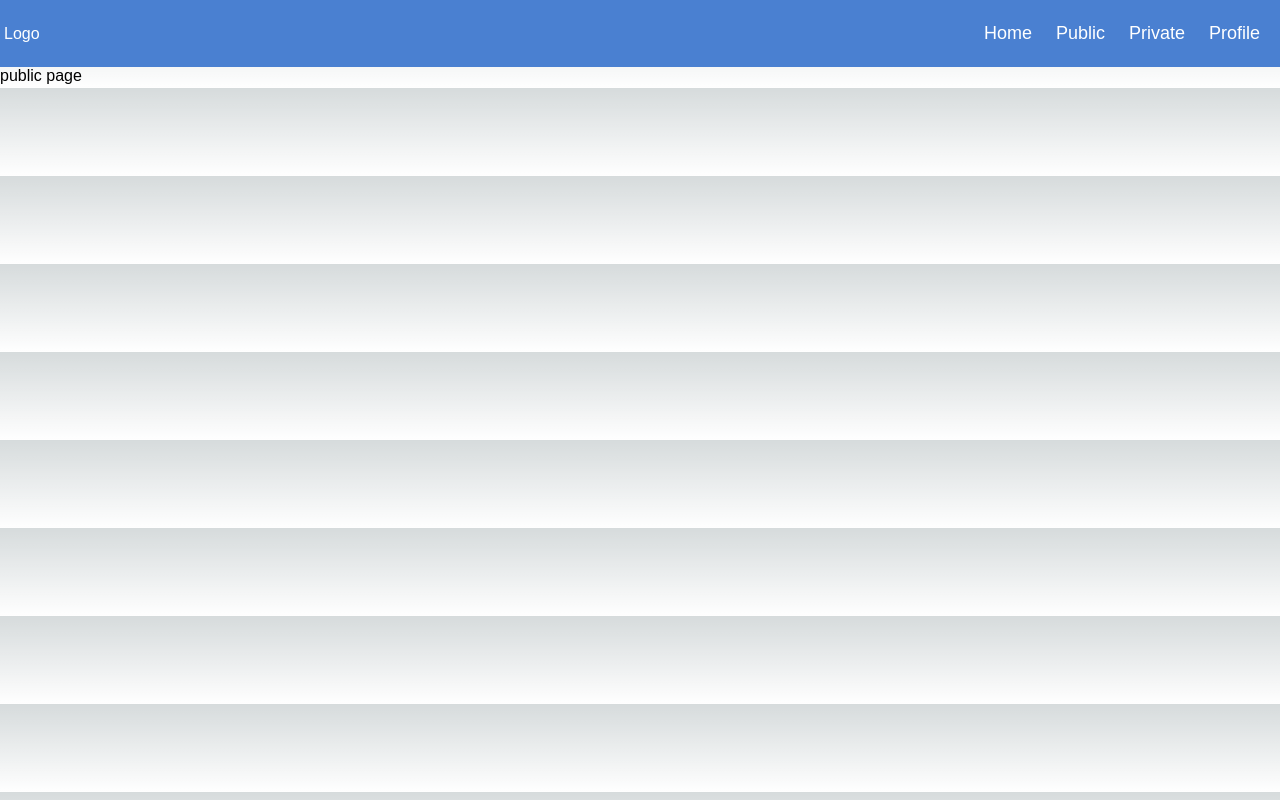
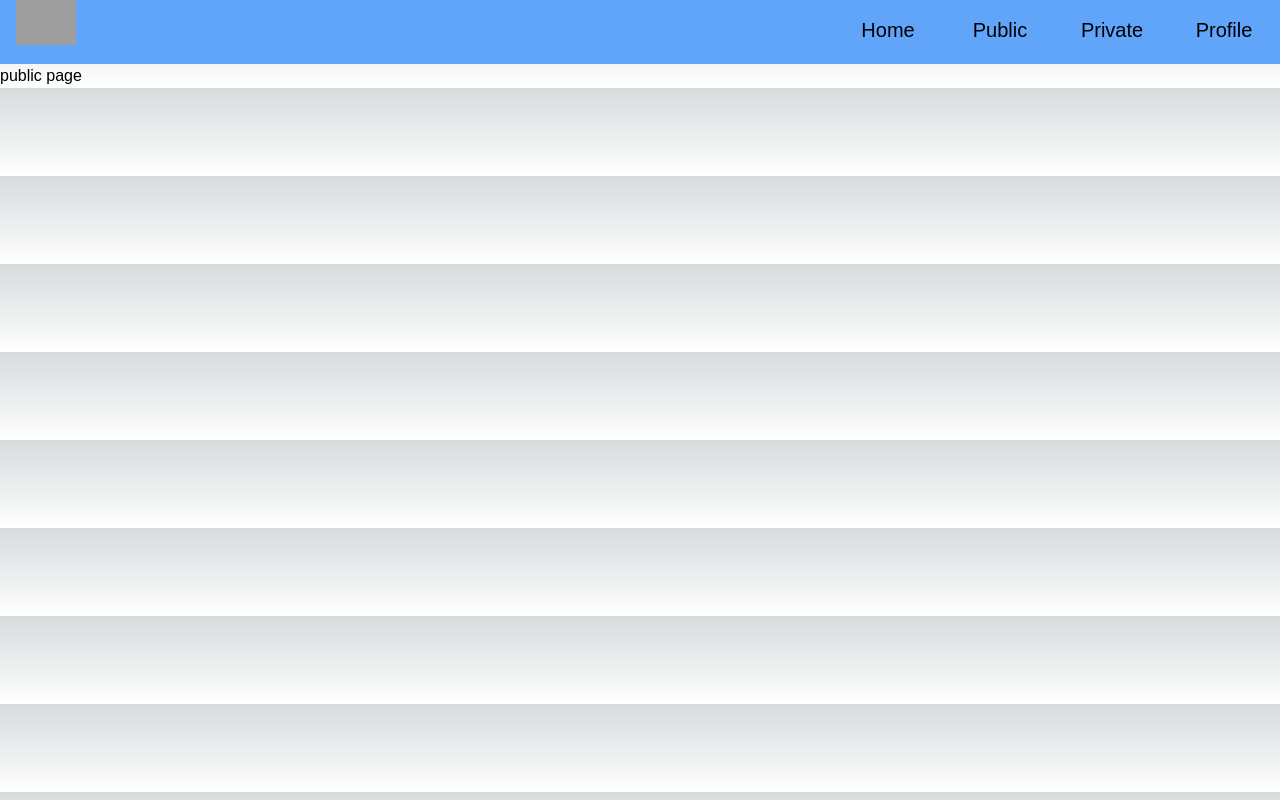
Before and after one commit to SanC005/chimes, a Next.js app: page /public in a window 1280 px wide. Built offline with nearby package versions, Linux system fonts and the light colour scheme; grey boxes are pictures that could not be loaded.

Commit message:
made new navbar

```diff
--- a/src/app/globals.css
+++ b/src/app/globals.css
@@ -29,6 +29,8 @@ body {
     )
     rgb(var(--background-start-rgb));
 }
+
+
 /* Navbar CSS */
 @import url('https://fonts.googleapis.com/css2?family=Work+Sans:wght@400;500;700&display=swap');
 * {
@@ -65,12 +67,12 @@ nav{
   cursor: pointer;
 
 }
-.nav__menu-bar div{
+/* .nav__menu-bar div{
   width: 1rem;
   height: 4px;
   border-radius: 2px;
-  color:black;
-}
+  color:white;
+} */
 .nav__menu-list{
   display: flex;
   flex-direction: column;
--- a/src/app/layout.js
+++ b/src/app/layout.js
@@ -16,7 +16,7 @@ export default function Layout({ children }) {
     <html lang="en">
     <div className="">
       <body>
-        <div className="h-16 py-1">
+        <div className="h-16">
           <Navbar/>
       </div>
         <div>
--- a/src/components/navbar/navbar.css
+++ /dev/null
@@ -1,101 +0,0 @@
-@import url('https://fonts.googleapis.com/css2?family=Work+Sans:wght@400;500;700&display=swap');
-* {
-  margin: 0;
-  padding: 0;
-  outline: none;
-  box-sizing: border-box;
-  font-family: 'Work Sans', sans-serif;
-}
-a{
-  text-decoration: none;
-  color: inherit;
-}
-header{
-  display: absolute;
-  position: fixed;
-  width: 100vw;
-  z-index: 10;
-  top: 0;
-}
-nav{
-  display: flex;
-  padding: 4px;
-  /* for height of navbar */
-  justify-content: space-between;
-  align-items: center;
-  background-color: rgb(74, 128, 209);
-  color:white;
-}
-.nav__menu-bar{
-  display: flex;
-  flex-direction: column;
-  row-gap: 6px;
-  cursor: pointer;
-
-}
-.nav__menu-bar div{
-  width: 1rem;
-  height: 4px;
-  border-radius: 2px;
-  color:black;
-}
-.nav__menu-list logo{
-  display: flex;
-  flex-direction: column;
-  position: fixed;
-  /* top: 60px;
-  width: 288px;
-  row-gap: 24px;
-  right: -288px; */
-  padding: 1rem 1rem;
-  transition: all 0.2s;
-  min-height: calc(100vh - 60px);
-  background-color: rgb(74, 128, 209);
-  color:white;
-}
-.nav__menu-list.active{
-  right: 0;
-}
-.nav__link{
-  font-size: 18px;
-  position: relative;
-  transition: all 0.2s;
-}
-
-.nav__link:hover{
- font-weight: bold;
-}
-
-.center{
-  min-height: 600px;
-  display: flex;
-  justify-content: center;
-  align-items: center;
-}
-@media screen and (min-width: 768px) {
-  .nav__menu-bar{
-    display: none;
-  }
-  .nav__menu-list{
-    position: unset;
-    flex-direction: row;
-    min-height: fit-content;
-    width: fit-content;
-    column-gap: 24px;
-    align-items: center;
-  }
-  .nav__link::before{
-    content: '';
-    position: absolute;
-    width: 0%;
-    height: 6px;
-    bottom: -16px;
-    left: 0;
-    background-color: black;
-    transition: all 0.2s;
-  }
-
-  .nav__link:hover:before{
-   width: 100%;
-  }
-}
--- a/src/components/navbar/navbar.jsx
+++ b/src/components/navbar/navbar.jsx
@@ -11,20 +11,36 @@ const MENU_LIST = [
 const Navbar = () => {
   const [navActive, setNavActive] = useState(null);
   const [activeIdx, setActiveIdx] = useState(-1);
+  const active = ""
   return (
-    <div className="">
-      <header>
+    <div className="bg-blue-400 w-full h-16 z-20 flex justify-between fixed">
+      <div className=" w-1/2">
+      <Link href={"/"}>
+        <div className="px-4">
+          <img src="https://cdn-icons-png.flaticon.com/128/7096/7096707.png" height={60} width={60} alt="chimes icon"></img>
+        </div>
+      </Link>
+
+      </div>
+      <div className={`${navActive ? "active" : ""} flex w-1/2 justify-end`}>
+        {MENU_LIST.map((menu, idx) => (
+          <div
+            onClick={() => {
+              setActiveIdx(idx);
+              setNavActive(false);
+            }}
+            key={menu.text}
+          >
+            <NavItem active={activeIdx === idx} {...menu} />
+          </div>
+        ))}
+      </div>
+    </div>
+    /* <header>
     <nav className={`nav`}>
-          <Link href={"/"}>
 
-              <h1 className="logo">Logo</h1>
 
-          </Link>
-          <div
-            onClick={() => setNavActive(!navActive)}
-            className={`nav__menu-bar`}
-          >
-          </div>
+
     <div className={`${navActive ? "active" : ""} nav__menu-list`}>
     {MENU_LIST.map((menu, idx) => (
       <div
@@ -39,8 +55,7 @@ const Navbar = () => {
       ))}
       </div>
       </nav>
-      </header>
-    </div>
+    </header> */
   );
 };
 export default Navbar;
--- a/src/components/navbar/navitem.jsx
+++ b/src/components/navbar/navitem.jsx
@@ -1,9 +1,12 @@
 import Link from "next/link";
 const NavItem = ({ text, href, active }) => {
     return (
-      <Link href={href}>
-        <p className={`nav__link`}>{text}</p>
-      </Link>
+      <div className="w-28 h-full text-center text-xl min-w-16 ">
+        <Link href={href}>
+          <p className="hover:text-black hover:bg-white h-full  p-4">{text}</p>
+        </Link>
+
+      </div>
     );
   };
 
```
Also changed, not shown: public/resources/wind-chimes.png (added). Lines whose indentation alone changed are shown as unchanged.
